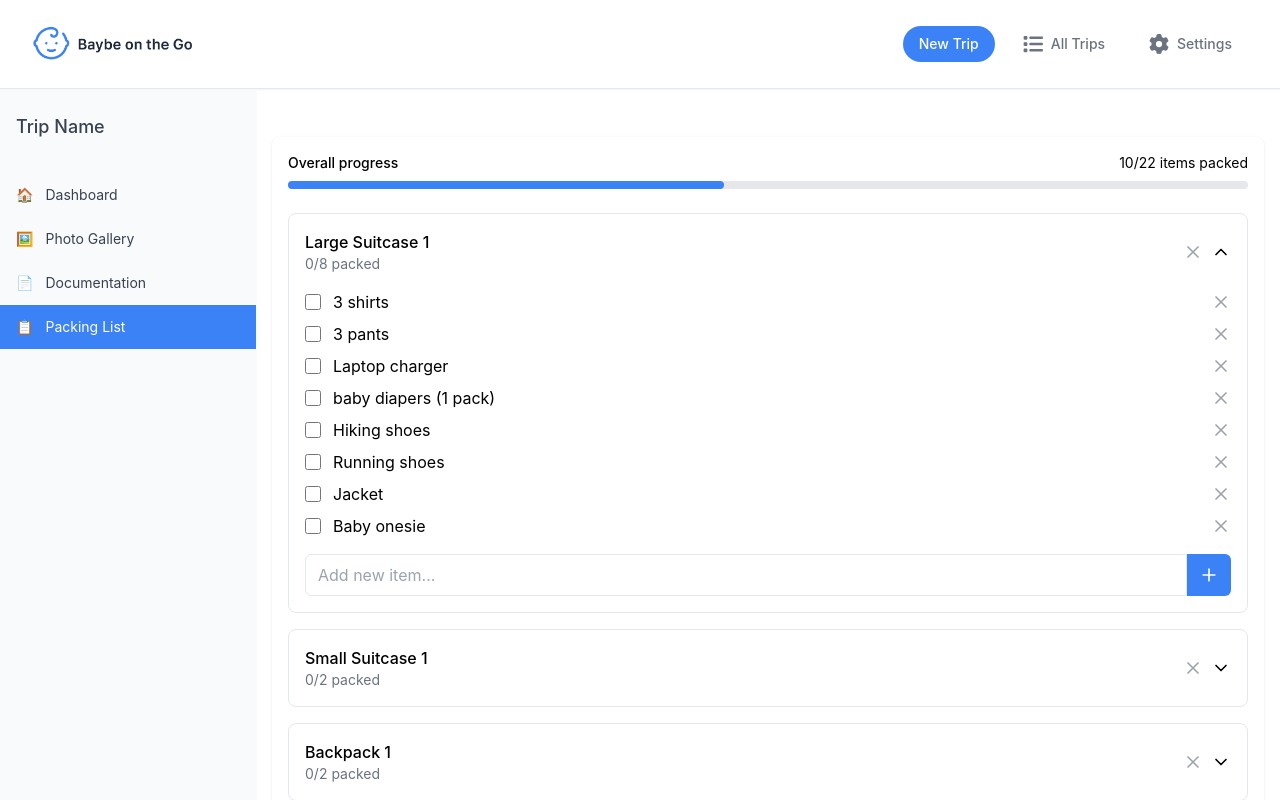
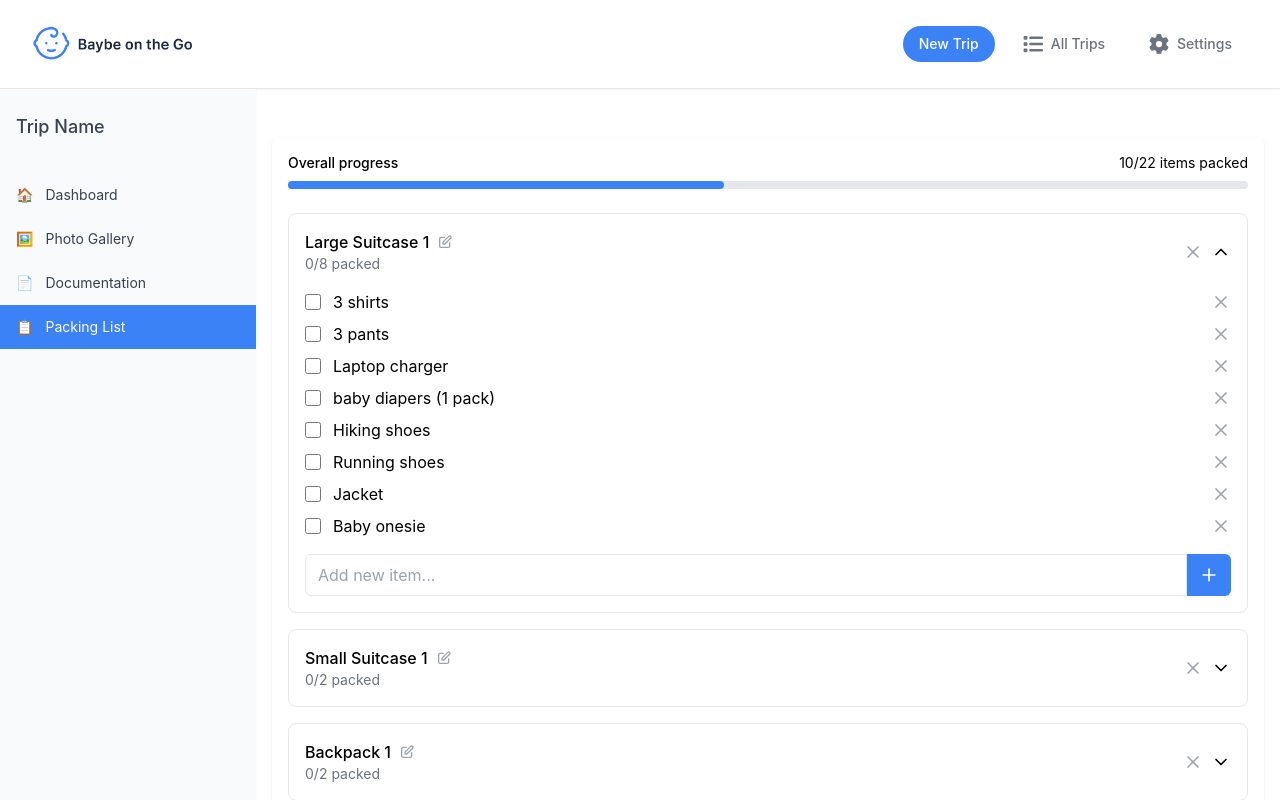
Before and after one commit to Sssamanthaaa/Baybe-on-the-go-Website, a React (Create React App) app in the folder baybe-on-the-go/: page /packing-list in a window 1280 px wide. Built offline with nearby package versions, Linux system fonts and the light colour scheme.

Commit message:
packing list: can rename bags now

```diff
--- a/baybe-on-the-go/src/pages/PackingList.js
+++ b/baybe-on-the-go/src/pages/PackingList.js
@@ -1,5 +1,5 @@
 import { useReducer, useState } from 'react';
-import { ChevronDown, ChevronUp, X, Plus, Send, FileImage } from 'lucide-react';
+import { ChevronDown, ChevronUp, X, Plus, Send, FileImage, Check } from 'lucide-react';
 import ImageUploadDialog from '../components/ImageUploadDialog';
 
 const initialState = {
@@ -65,6 +65,7 @@ const ADD_ITEM = 'ADD_ITEM';
 const ADD_BAG = 'ADD_BAG';
 const DELETE_BAG = 'DELETE_BAG';
 export const SET_STATE = 'SET_STATE';
+const RENAME_BAG = 'RENAME_BAG';
 
 // Reducer function
 function packingListReducer(state, action) {
@@ -152,6 +153,16 @@ function packingListReducer(state, action) {
     case SET_STATE:
       return action.newState;
 
+    case RENAME_BAG:
+      return {
+        ...state,
+        bags: state.bags.map(bag =>
+          bag.id === action.bagId
+            ? { ...bag, bagName: action.newName }
+            : bag
+        )
+      };
+
     default:
       return state;
   }
@@ -159,12 +170,21 @@ function packingListReducer(state, action) {
 
 const PackingList = () => {
   const [state, dispatch] = useReducer(packingListReducer, initialState);
+  // for creating new items within a bag
   const [newItemText, setNewItemText] = useState('');
+  // for renaming bags
+  const [renamingBagId, setRenamingBagId] = useState(null);
+  const [renameInput, setRenameInput] = useState('');
+
   const [bottomInputText, setBottomInputText] = useState('');
   const [previousState, setPreviousState] = useState(null);
+  // for displaying responses/errors
   const [responseMessage, setResponseMessage] = useState('');
   const [showError, setShowError] = useState(false);
+
+  // loading for AI text prompt
   const [isLoading, setIsLoading] = useState(false);
+  // dialog for AI image prompt
   const [isDialogOpen, setIsDialogOpen] = useState(false);
 
   /* Global Metrics */
@@ -260,6 +280,18 @@ const PackingList = () => {
     }
   };
 
+  const renameBag = (bagId, newName) => {
+    setResponseMessage('');
+    dispatch({ type: RENAME_BAG, bagId, newName });
+    setRenamingBagId(null);
+    setRenameInput('');
+  };
+
+  const startRenaming = (bagId, currentName) => {
+    setRenamingBagId(bagId);
+    setRenameInput(currentName);
+  };
+
   return (
     <div className="w-full mx-auto bg-white rounded-lg shadow p-4 my-8">
       {/* Overall Progress */}
@@ -298,7 +330,43 @@ const PackingList = () => {
                   className="flex-grow cursor-pointer"
                   onClick={() => toggleBagVisibility(bag.id)}
                 >
-                  <h3 className="font-medium">{bag.bagName}</h3>
+                  {renamingBagId === bag.id ? (
+                    <div className="flex items-center">
+                      <input
+                        type="text"
+                        value={renameInput}
+                        onChange={(e) => setRenameInput(e.target.value)}
+                        onKeyDown={(e) => {
+                          if (e.key === 'Enter') {
+                            renameBag(bag.id, renameInput);
+                          }
+                        }}
+                        className="border rounded px-2 py-1 text-sm focus:outline-none focus:ring-1 focus:ring-blue-500"
+                        autoFocus
+                      />
+                      <button
+                        onClick={() => renameBag(bag.id, renameInput)}
+                        className="ml-2 text-green-500 hover:text-green-700"
+                      >
+                        <Check className="h-4 w-4" />
+                      </button>
+                    </div>
+                  ) : (
+                    <div className="flex items-center">
+                      <h3 className="font-medium">{bag.bagName}</h3>
+                      <button
+                        onClick={(e) => {
+                          e.stopPropagation();
+                          startRenaming(bag.id, bag.bagName);
+                        }}
+                        className="ml-2 text-gray-400 hover:text-gray-600"
+                      >
+                        <svg xmlns="http://www.w3.org/2000/svg" className="h-4 w-4" fill="none" viewBox="0 0 24 24" stroke="currentColor">
+                          <path strokeLinecap="round" strokeLinejoin="round" strokeWidth={2} d="M11 5H6a2 2 0 00-2 2v11a2 2 0 002 2h11a2 2 0 002-2v-5m-1.414-9.414a2 2 0 112.828 2.828L11.828 15H9v-2.828l8.586-8.586z" />
+                        </svg>
+                      </button>
+                    </div>
+                  )}
                   <p className="text-sm text-gray-500">{bagPacked}/{bagTotal} packed</p>
                 </div>
                 <div className="flex items-center">
```
